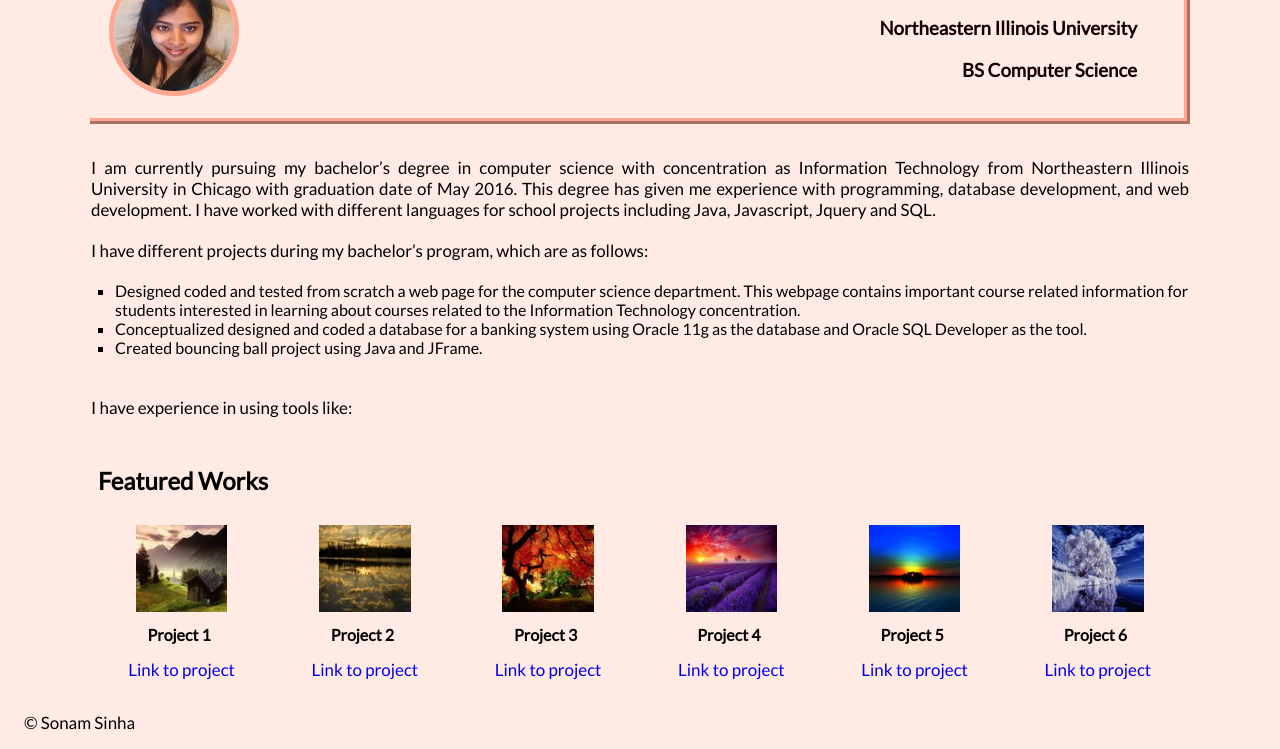
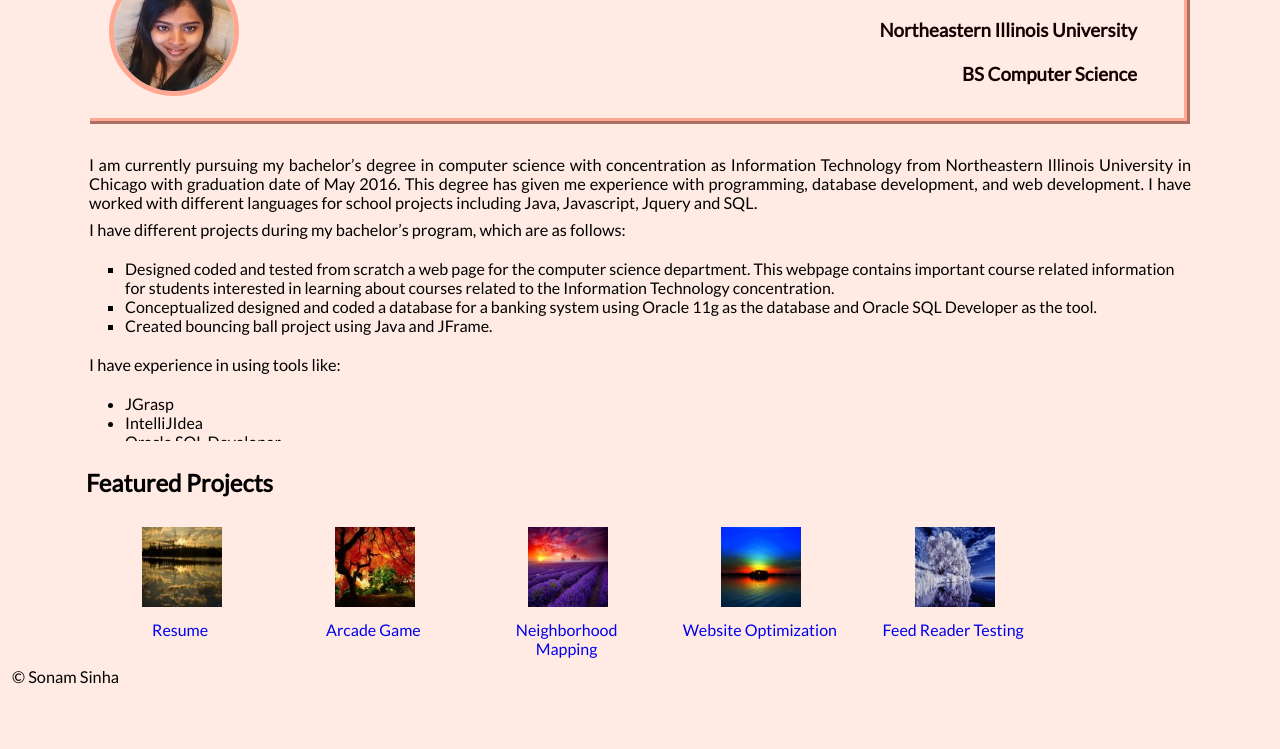
Before and after one commit to sonamsinha/front-enddev_udacity, a plain HTML site: page portfolio/framework/portfolio.html in a window 1280 px wide. Shown: the part 61-810 px from the top of the page. Drawn offline with Linux system fonts and the light colour scheme.

Commit message:
Final changes for portfolio project

```diff
--- a/portfolio/framework/css/portfolio.css
+++ b/portfolio/framework/css/portfolio.css
@@ -15,9 +15,9 @@
     p{
         font-size:0.750em;
     }
-    /*div.col-2 img.imgResize{
-        height: 55%; width: 55%;
-    }*/
+    div.col-2 img.imgResize{
+        height: 62%; width: 62%;
+    }
     div.col-2 h4.classH4{
         font-size: 0.85em;
     }
@@ -31,12 +31,13 @@
         font-size: 1.12em;
     }
     div.col-2 h4.classH4{
-        font-size:0.81em;
+        font-size:0.45em;
 
     }
     p a.linkClass{
-        font-size: 12px;
+        font-size: 0.630em;
     }
+
 }
 
 
@@ -51,8 +52,11 @@ h3{ padding-right:20px; padding-left:20px; padding-top: 35px; margin-top:-15px;
 }
 
 .classH3{padding-left:0px;
-        margin:8px;
-        padding-top:12px;
+        margin-right:8px;
+        margin-top: 8px;
+        margin-bottom: 8px;
+        margin-left: -4px;
+        padding-top:14px;
  }
 
 h3.alignH2{text-align:left;
@@ -75,9 +79,13 @@ img.middle {
 
 p{
     padding: 4px;
-    font-size: 1.060em;
-    margin:12px;
+    font-size: 1.020em;
+    margin:auto;
 }
+
+/*.linkClass{ margin-left:0px;
+            margin-right:0px;
+ }*/
 
 ul.style {
     list-style-type: square;
@@ -85,16 +93,18 @@ ul.style {
 
 a{ text-decoration: none;}
 
-/*div.col-2 img.imgResize{
-        height: 100px; width: 100px;
-        max-height: 50%;
-        max-width: 50%;
 
-    }*/
 p.setParagraph ul{margin:8px; }
 
-div.col-2 p{ margin:10px;
-            padding:5px;
+
+
+div.col-2 p{ margin:5px;
+            padding-left:5px;
+            padding-right: 5px;
+            padding-top: 5px;
+            padding-left:2px;
+            font-size: 1em;
+            /*word-wrap: break-word; */
 }
 
 
@@ -120,8 +130,6 @@ div.col-2 p{ margin:10px;
 
 }
 
-
-
 .col-1 {
     width: 8.33%;
 }
@@ -129,12 +137,12 @@ div.col-2 p{ margin:10px;
 .col-2 {
     width: 16.66%;
     text-align: center;
-    padding-left:-15px;
     padding-top: 2px;
-
+    margin-right: 10px;
+    padding-right: 0px;
+    /*margin-left: 10px; */
 
 }
-
 .col-3 {
     width: 25%;
 }
@@ -190,7 +198,7 @@ div.scroll-col-12 {
     width: 1195px;
     height: 300px;
     overflow: scroll;
-    padding: 0px;
+    padding: 10px;
     margin: -15px;
 }
 
--- a/portfolio/framework/portfolio.html
+++ b/portfolio/framework/portfolio.html
@@ -2,7 +2,8 @@
 <html lang="en">
 <head>
   <meta charset="utf-8">
-  <meta name="viewport" content="width=device-width, initial-scale=1.0">  <title>Framework Test Page</title>
+  <meta name="viewport" content="width=device-width, initial-scale=1.0">
+  <title>Framework Test Page</title>
   <link rel="stylesheet" href="css/portfolio.css">
   <link href='http://fonts.googleapis.com/css?family=Lato' rel='stylesheet' type='text/css'></head>
 <body>
@@ -18,20 +19,20 @@
     <div class="row">
       <div class="scroll-col-12">
         <p class="setparagraph">I am currently pursuing my bachelor’s degree in computer science with concentration as Information Technology from Northeastern Illinois University in Chicago with graduation date of May 2016.  This degree has given me experience with programming, database development, and web development. I have worked with different languages for school projects including Java, Javascript, Jquery and SQL.</p>
-      	<p>I have different projects during my bachelor’s program, which are as follows:
+      	<p>I have different projects during my bachelor’s program, which are as follows:</p>
       		<ul class="style">
 				    <li>	Designed coded and tested from scratch a web page for the computer science department. This webpage contains important course related information for students interested in learning about courses related to the Information Technology concentration.</li>
 				    <li>	Conceptualized designed and coded a database for a banking system using Oracle 11g as the database and Oracle SQL Developer as the tool.</li>
 				    <li>	Created bouncing ball project using Java and JFrame.</li>
 			    </ul>
-		</p>
-      	<p>I have experience in using tools like: <ul>
+
+      	<p>I have experience in using tools like: </p>
+        <ul>
       		<li> JGrasp</li>
       		<li>IntelliJIdea</li>
       		<li> Oracle SQL Developer</li>
       		<li>Titanium 9</li>
       	</ul>
-      	</p>
         <p>I also have done my bachelor’s in Botany (Honors.) from Banaras Hindu University, India. This degree has given me good knowledge in the field of Botany.  I completed Botany bachelor’s with a very good CGPA of 8.45/10.</p>
         <p>I got my interest in drawing and painting because of my mother who always makes beautiful paintings to decorate our house and for friends. I have participated in many art competitions to show my skills. From very young age I became found of using Internet as many other teenagers, and at that time I used to wonder how the beautiful web sites are created. When I started learning making designs and pictures using designing tools and different programming language, then I decided to change my field to computer science. </p>
         <p>Today, I am designing my own webpages and website using the skills and knowledge that I have been learning in Computer Science. I am looking forward to gain more knowledge in computer science through this degree. </p>
@@ -39,34 +40,27 @@
     </div>
     <div class="row">
     	<div class="col-12">
-    	       <h2 class="classH3 alignH2">Featured Works</h2>
+    	       <h2 class="classH3 alignH2">Featured Projects</h2>
     	</div>
     </div>
-    <div class="row">
-      <div class="col-2"><img src="images/1pic.jpg" alt="Project 1" width="50%" height="50%"class="imgResize">
-        <h4 class="classH4">Project 1</h4>
-        <p><a href="http://github.com" class="linkClass">Link to project</a></p>
+    <div class="row" >
+      <div class="col-2"><img src="images/2pic.jpg" alt="Project 2" width="80" height="80" class="imgResize">
+        <p><a href="https://github.com" class="linkClass">Resume</a></p>
       </div>
-      <div class="col-2"><img src="images/2pic.jpg" alt="Project 2" width="50%" height="50%" class="imgResize">
-        <h4 class="classH4">Project 2</h4>
-        <p><a href="http://github.com" class="linkClass">Link to project</a></p>
+      <div class="col-2"><img src="images/3pic.jpg" alt="Project 3" width="80" height="80" class="imgResize">
+        <p><a href="https://github.com" class="linkClass">Arcade Game</a></p>
       </div>
-      <div class="col-2"><img src="images/3pic.jpg" alt="Project 3" width="50%" height="50%" class="imgResize">
-        <h4 class="classH4">Project 3</h4>
-        <p><a href="http://github.com" class="linkClass">Link to project</a></p>
+      <div class="col-2"><img src="images/4pic.jpg" alt="Project 4" width="80" height="80" class="imgResize">
+        <p><a href="http://github.com" class="linkClass">Neighborhood Mapping</a></p>
       </div>
-      <div class="col-2"><img src="images/4pic.jpg" alt="Project 4" width="50%" height="50%" class="imgResize">
-        <h4 class="classH4">Project 4</h4>
-        <p><a href="http://github.com" class="linkClass">Link to project</a></p>
+      <div class="col-2"><img src="images/5pic.jpg" alt="Project 4" width="80" height="80" class="imgResize">
+        <p><a href="http://github.com" class="linkClass">Website Optimization</a></p>
       </div>
-      <div class="col-2"><img src="images/5pic.jpg" alt="Project 5" width="50%" height="50%" class="imgResize">
-        <h4 class="classH4">Project 5</h4>
-        <p><a href="http://github.com" class="linkClass">Link to project</a></p>
+      <div class="col-2"><img src="images/6pic.jpg" alt="Project 4" width="80" height="80" class="imgResize">
+        <p><a href="http://github.com" class="linkClass">Feed Reader Testing</a></p>
       </div>
-      <div class="col-2"><img src="images/6pic.jpg" alt="Project 6" width="50%" height="50%" class="imgResize">
-        <h4 class="classH4">Project 6</h4>
-        <p><a href="http://github.com" class="linkClass">Link to project</a></p>
-      </div>
+
+
     </div>
   </div>
 	<footer>
```
Also changed, not shown: portfolio/framework/images/portfolioImg.png (added), portfolio/framework/images/portfolioimg.jpg (added). Lines whose indentation alone changed are shown as unchanged.
